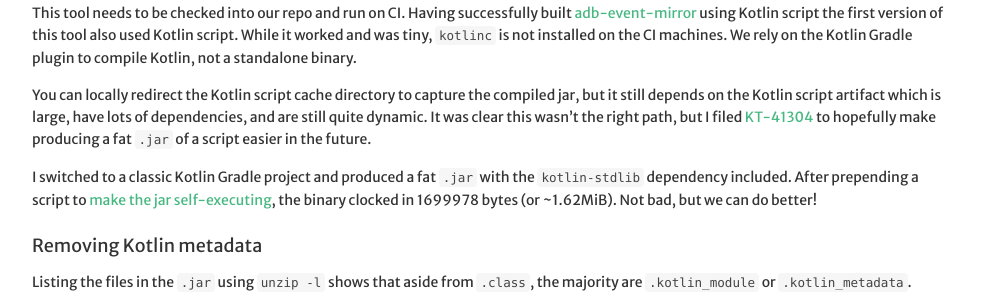
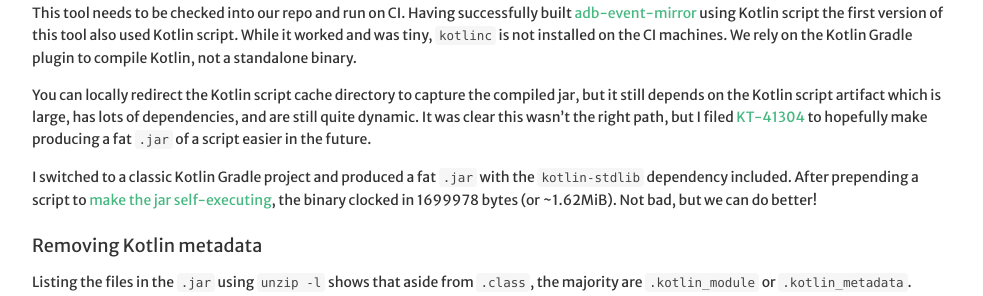
Before and after one commit to JakeWharton/jakewharton.com, a Jekyll site: the page built from _posts/2020-08-24-shrinking-a-kotlin-binary.md, in a window 1280 px wide and 900 px high, scrolled down 1048 px. Shown: the part 174-470 px from the top of the window, without its empty margins (8-991 px from the left). Built offline with Jekyll 4.4.1, drawn with Linux system fonts in a browser that asks for light colours; comment, search, counter and statistics services are not loaded; some of the changed text lies outside the part shown.

Commit message:
Fix typos

```diff
--- a/_posts/2020-08-24-shrinking-a-kotlin-binary.md
+++ b/_posts/2020-08-24-shrinking-a-kotlin-binary.md
@@ -55,7 +55,7 @@ You can learn more about the tool and see another example [in its README][dtd].
 
 This tool needs to be checked into our repo and run on CI. Having successfully built [adb-event-mirror](https://github.com/JakeWharton/adb-event-mirror/) using Kotlin script the first version of this tool also used Kotlin script. While it worked and was tiny, `kotlinc` is not installed on the CI machines. We rely on the Kotlin Gradle plugin to compile Kotlin, not a standalone binary.
 
-You can locally redirect the Kotlin script cache directory to capture the compiled jar, but it still depends on the Kotlin script artifact which is large, have lots of dependencies, and are still quite dynamic. It was clear this wasn't the right path, but I filed [KT-41304](https://youtrack.jetbrains.com/issue/KT-41304) to hopefully make producing a fat `.jar` of a script easier in the future.
+You can locally redirect the Kotlin script cache directory to capture the compiled jar, but it still depends on the Kotlin script artifact which is large, has lots of dependencies, and are still quite dynamic. It was clear this wasn't the right path, but I filed [KT-41304](https://youtrack.jetbrains.com/issue/KT-41304) to hopefully make producing a fat `.jar` of a script easier in the future.
 
 I switched to a classic Kotlin Gradle project and produced a fat `.jar` with the `kotlin-stdlib` dependency included. After prepending a script to [make the jar self-executing](https://skife.org/java/unix/2011/06/20/really_executable_jars.html), the binary clocked in 1699978 bytes (or \~1.62MiB). Not bad, but we can do better!
 
```
Also changed, not shown: other parts of _posts/2020-08-24-shrinking-a-kotlin-binary.md (+2 -2 lines).
